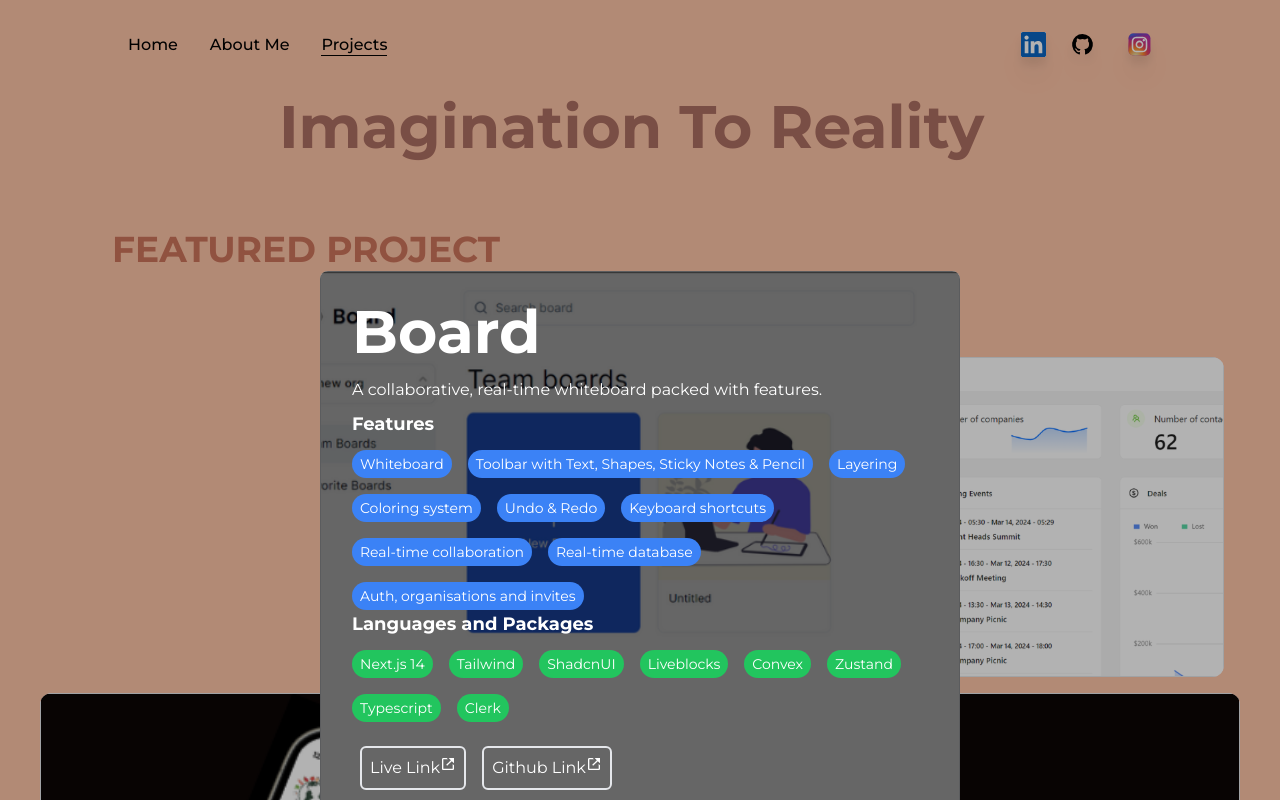
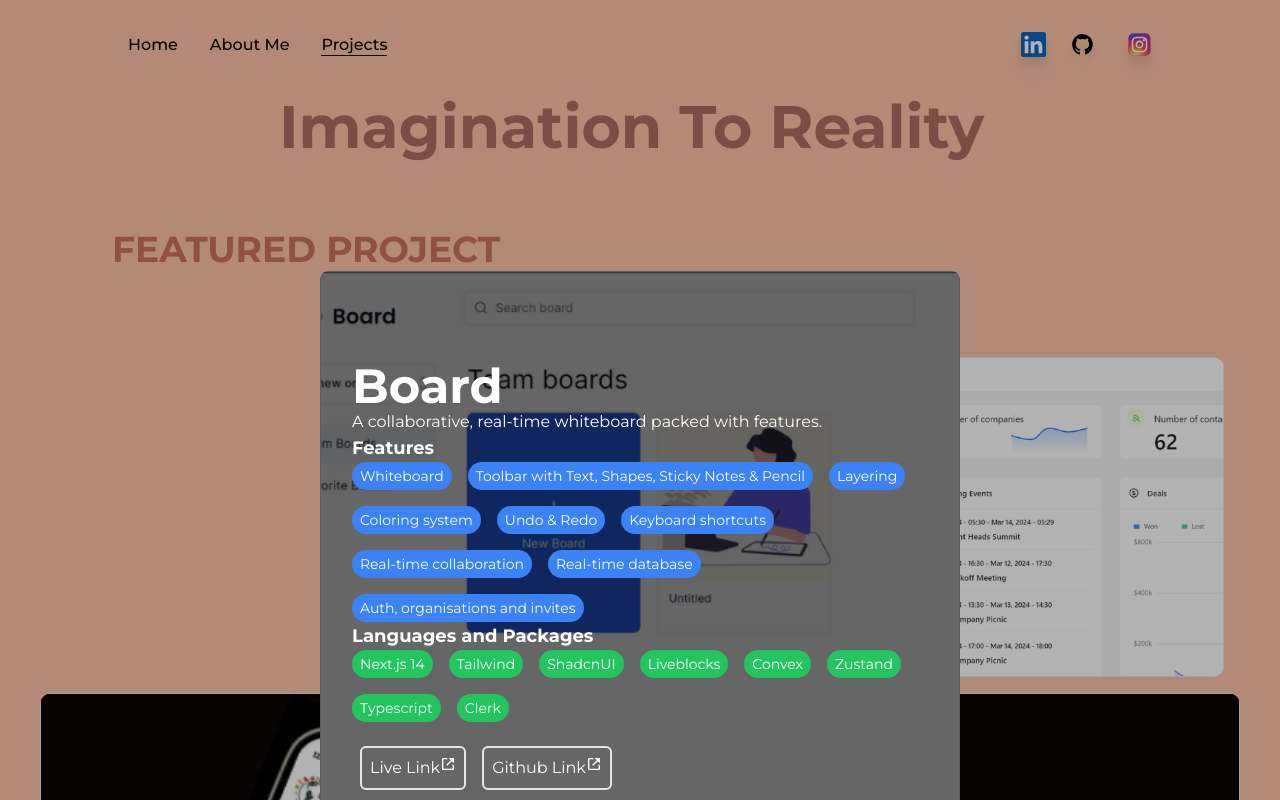
Before and after one commit to bikashhalder/my-portfolio, a Next.js app: page /projects in a window 1280 px wide. Both pictures are taken after a click on the element 432 px from the left and 517 px from the top of the page. Shown: the top 800 px of the page. Built offline with nearby package versions, Linux system fonts and the light colour scheme.

Commit message:
padding issue

```diff
--- a/app/projects/page.tsx
+++ b/app/projects/page.tsx
@@ -10,11 +10,11 @@
 const SkeletonOne = () => {
   return (
     <div>
-      <h1 className='text-6xl font-bold mb-4 text-white'>Board</h1>
-      <p className='text-white pb-2'>
+      <h1 className='text-5xl font-bold text-white'>Board</h1>
+      <p className='text-white'>
         A collaborative, real-time whiteboard packed with features.
       </p>
-      <h3 className='text-white text-lg pb-3 font-bold'>Features</h3>
+      <h3 className='text-white text-lg font-bold'>Features</h3>
       <div className='flex flex-wrap gap-4 '>
         <Badge color='bg-blue-500' text='Whiteboard' />
         <Badge
@@ -30,9 +30,7 @@
         <Badge color='bg-blue-500' text='Auth, organisations and invites' />
       </div>
 
-      <h3 className='text-white text-lg pb-3 font-bold'>
-        Languages and Packages
-      </h3>
+      <h3 className='text-white text-lg  font-bold'>Languages and Packages</h3>
       <div className='flex flex-wrap gap-4 '>
         <Badge color='bg-green-500' text='Next.js 14' />
         <Badge color='bg-green-500' text='Tailwind' />
@@ -64,13 +62,13 @@
 const SkeletonTwo = () => {
   return (
     <div>
-      <h1 className='text-6xl font-bold text-white'>Realtime Dashboard</h1>
+      <h1 className='text-5xl font-bold text-white'>Realtime Dashboard</h1>
       <p className='text-white pb-2'>
         An admin dashboard with full authentication, a homepage displaying
         charts and activities, a comprehensive table for companies with CRUD and
         search, and a Kanban board with real-time synchronization.
       </p>
-      <h3 className='text-white mb-4 text-lg pb-3 font-bold'>Features</h3>
+      <h3 className='text-white mb-4 text-lg font-bold'>Features</h3>
       <div className='flex flex-wrap gap-4 '>
         <Badge color='bg-blue-500' text='Charts and Activities' />
         <Badge color='bg-blue-500' text='CURD and Search' />
@@ -79,9 +77,7 @@
         <Badge color='bg-blue-500' text='Paginations' />
       </div>
 
-      <h3 className='text-white text-lg pb-3 font-bold'>
-        Languages and Packages
-      </h3>
+      <h3 className='text-white text-lg font-bold'>Languages and Packages</h3>
       <div className='flex flex-wrap gap-4 '>
         <Badge color='bg-green-500' text='Refine' />
         <Badge color='bg-green-500' text='AntD' />
```
